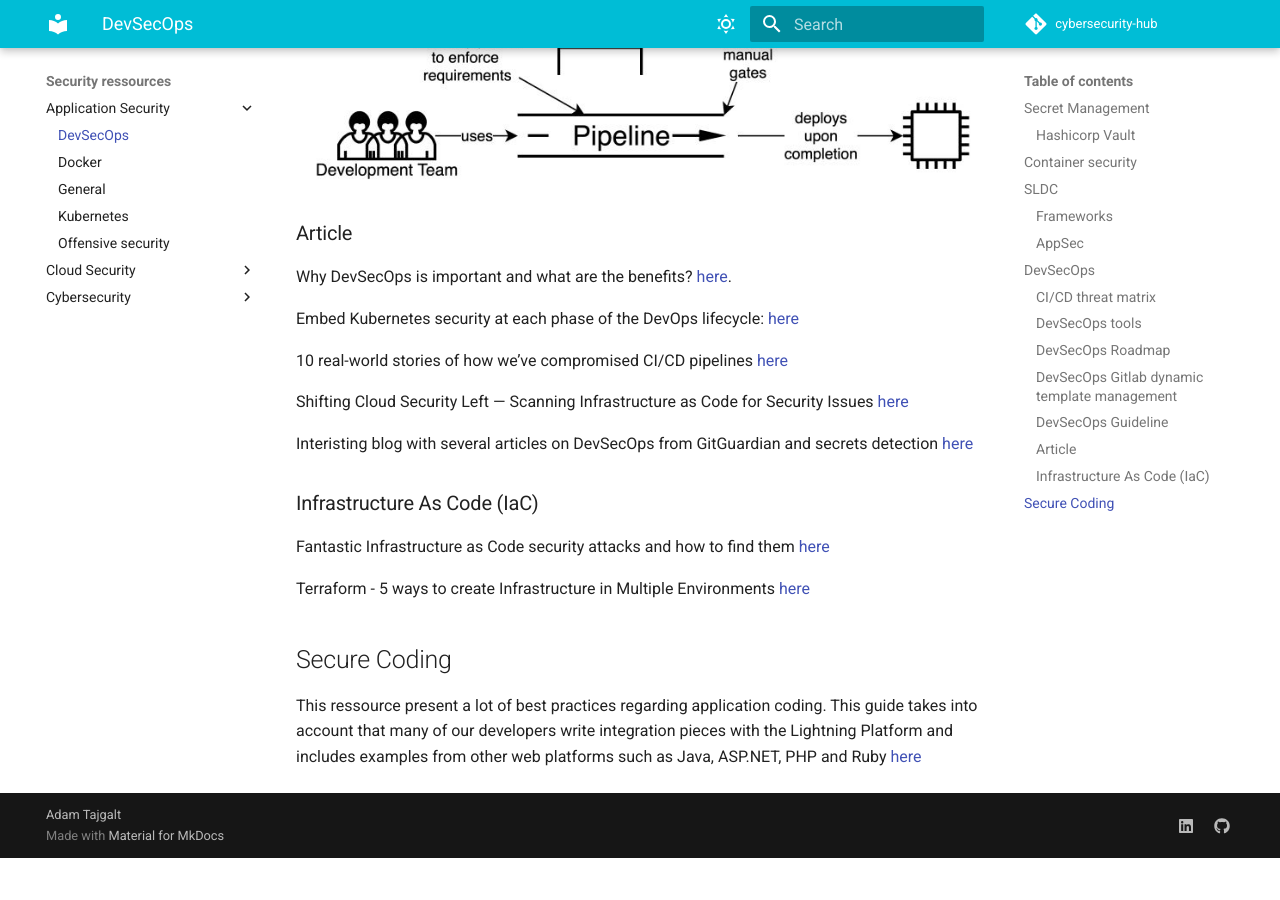
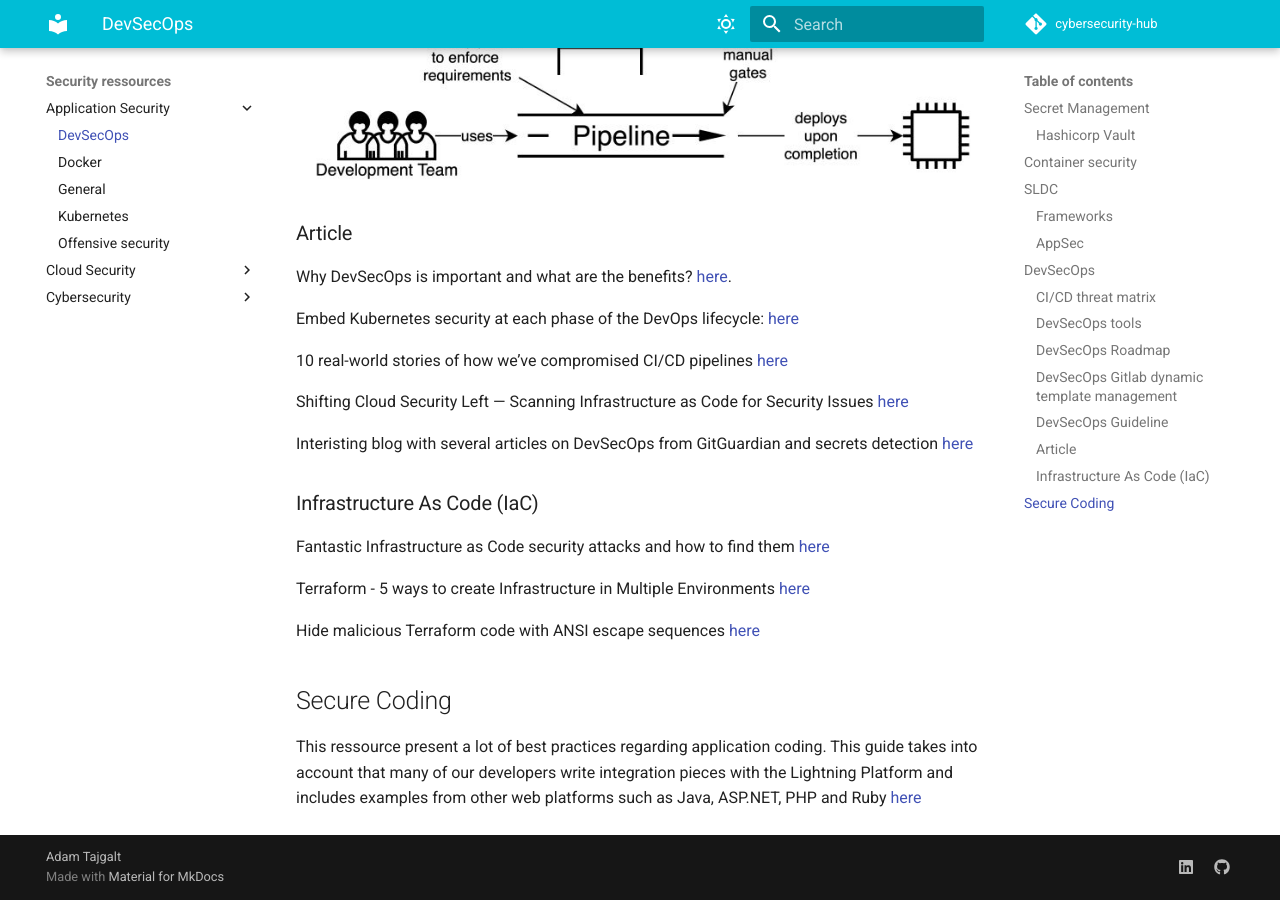
Before and after one commit to adamtaj/cybersecurity-hub, an MkDocs documentation site: the page built from docs/Security ressources/Application Security/DevSecOps.md, in a window 1280 px wide and 900 px high, scrolled down 2007 px. Built offline with MkDocs 1.6.1 and Material for MkDocs 9.7.7, drawn with Linux system fonts in a browser that asks for light colours; comment, search, counter and statistics services are not loaded; before the commit the page ends 2865 px from its top, so only the background shows below that.

Commit message:
Add more content

```diff
--- a/docs/Security ressources/Application Security/DevSecOps.md
+++ b/docs/Security ressources/Application Security/DevSecOps.md
@@ -74,6 +74,8 @@ Fantastic Infrastructure as Code security attacks and how to find them [here](ht
 
 Terraform - 5 ways to create Infrastructure in Multiple Environments [here](https://medium.com/bb-tutorials-and-thoughts/terraform-5-ways-to-create-infrastructure-in-multiple-environments-8a6e3f42a694)
 
+Hide malicious Terraform code with ANSI escape sequences [here](https://hackingthe.cloud/terraform/terraform_ansi_escape_evasion/)
+
 ## Secure Coding
 
 This ressource present a lot of best practices regarding application coding. This guide takes into account that many of our developers write integration pieces with the Lightning Platform and includes examples from other web platforms such as Java, ASP.NET, PHP and Ruby [here](https://developer.salesforce.com/docs/atlas.en-us.secure_coding_guide.meta/secure_coding_guide/secure_coding_guidelines.htm)
```
